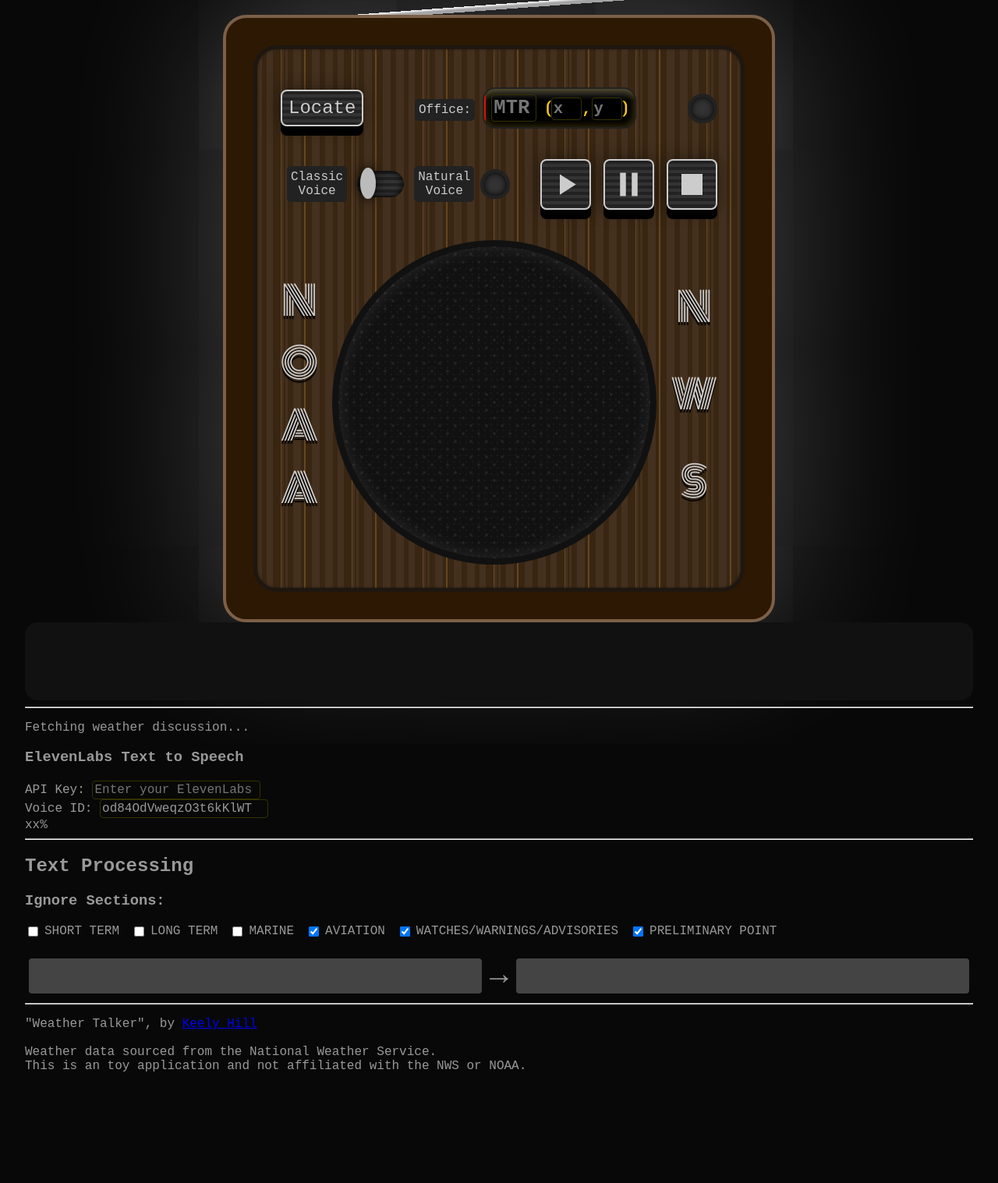
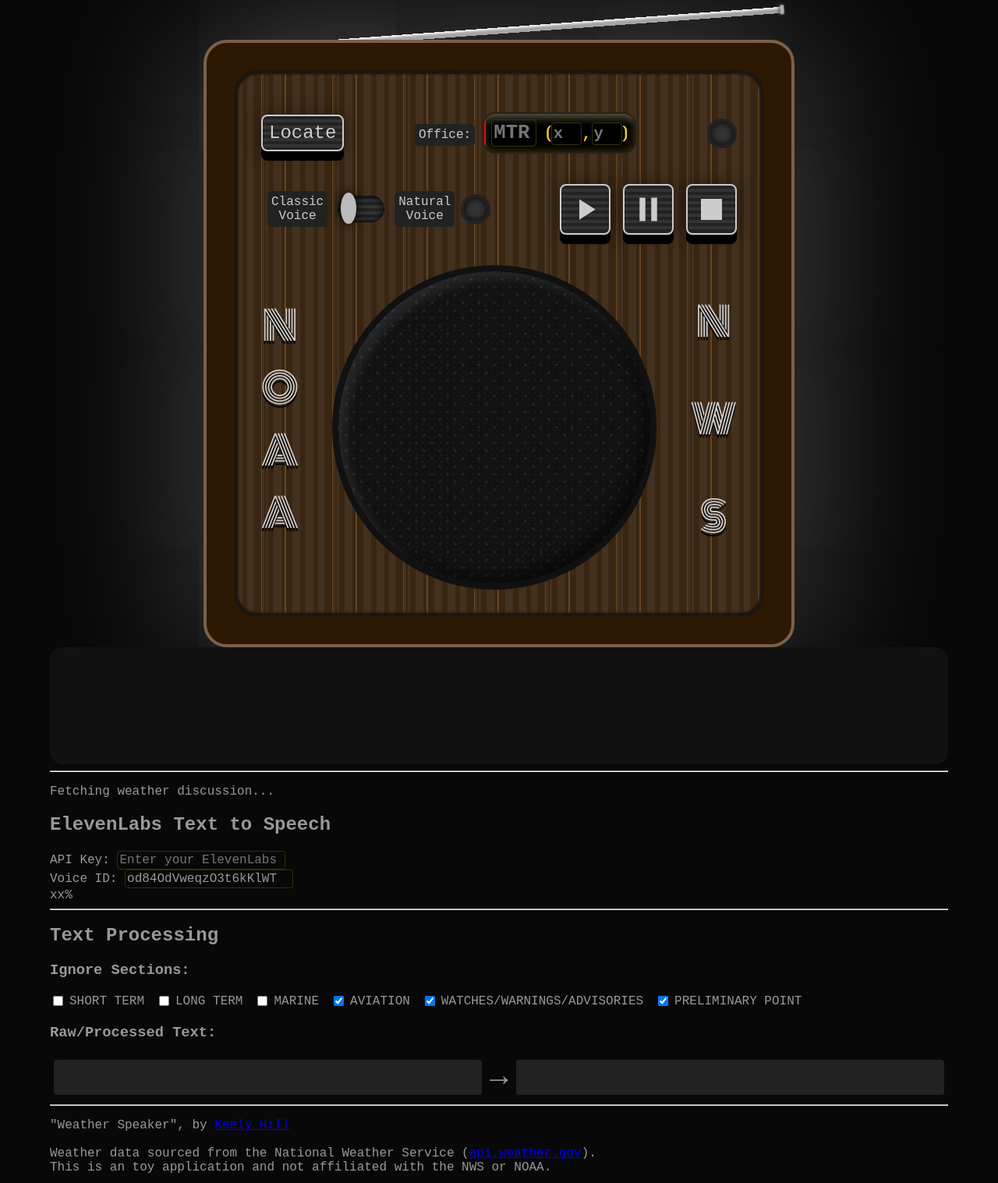
Before and after one commit to KeelyHill/weather-speaker, a plain HTML site: page index.html in a window 1280 px wide. Shown: the part 63-1580 px from the top of the page at 78% size. Before the commit the page ends 1487 px from the top, so only its background shows below. Drawn offline with Linux system fonts and the light colour scheme; a web font is replaced by a local one.

Commit message:
Misc cleanup. Name to: "Weather Speaker".

```diff
--- a/css/radio.css
+++ b/css/radio.css
@@ -2,7 +2,7 @@
 @import url("https://fonts.googleapis.com/css2?family=Kode+Mono&family=Doto&display=swap");
 
 /* Logo styleized */
-@import url("https://fonts.googleapis.com/css2?family=Monoton&family=Fascinate+Inline&display=swap");
+@import url("https://fonts.googleapis.com/css2?family=Monoton&display=swap");
 
 :root {
     --orange: rgba(249, 199, 27, 1);
@@ -16,12 +16,11 @@
 }
 
 body {
+    margin: 0;
+    padding: 4rem;
     background: #080808;
 
     font-family: "Kode Mono", monospace;
-
-    margin: 0;
-    padding: 2rem;
     color: #999;
 }
 
@@ -42,11 +41,11 @@ select {
 .radio-platform {
     background: #111;
     border-radius: 1em;
-    height: 100px;
+    height: 150px;
 }
 
 .radio-case {
-    width: 700px;
+    width: 750px;
 
     margin: 50px auto auto auto;
 
@@ -59,19 +58,10 @@ select {
     display: flex;
     flex-direction: column;
 
-    /* box-shadow: 0 0px 50px rgba(200, 190, 150, 0.5); */
     box-shadow: 0 0px 200px rgba(255, 255, 255, 0.3);
-    /* box-shadow: 0 5px 5px white; */
-    /* spotlight */
-    /* box-shadow: 0 -400px 500px rgba(255, 250, 220, 1); */
 }
 
 .radio {
-    /* width: 500px;
-    height: 320px; */
-    /* margin: 50px auto auto auto; */
-    /* background: url("/oak.jpg") center/cover no-repeat; */
-
     border-radius: 30px;
     border: 5px solid #1e1710;
 
@@ -79,7 +69,6 @@ select {
 
     padding: 30px;
     margin: 35px;
-
     position: relative;
 }
 
@@ -142,14 +131,12 @@ select {
 .antenna {
     position: absolute;
     width: 700px;
-    height: 7px;
-    /* background: #999; */
+    height: 8px;
     top: -35px;
     left: 0;
     transform: rotate(-5deg);
     transform-origin: left center;
     z-index: -1;
-    /* box-shadow: 0 0 10px #444; */
 
     background: linear-gradient(to top, #999 50%, #fff);
 }
@@ -159,12 +146,12 @@ select {
     position: absolute;
     right: 0;
     top: 50%;
-    transform: rotate(-2deg) translateY(-60%) translateX(50%);
+    transform: rotate(0deg) translateY(-55%) translateX(50%);
     width: 5px;
-    height: 10px;
-    background: #aaa;
+    height: 12px;
     border-radius: 20%;
     box-shadow: -2px 0px 4px #555;
+    background: #aaa;
 }
 
 .radio-line {
@@ -203,8 +190,6 @@ select {
 .radio-screen:hover::before {
     content: "";
     position: absolute;
-    /* top: -50%;
-    left: -50%; */
     top: 0%;
     left: 0%;
     width: 50%;
@@ -231,7 +216,6 @@ select {
     background: #111;
     border: 2px solid #222;
     border-radius: 16px;
-    /* margin: 0 1rem; */
     position: relative;
     color: rgba(249, 199, 27, 1);
     align-items: center;
@@ -297,7 +281,6 @@ input[type="password"] {
     height: 400px;
     width: 400px;
     margin: 20px auto 0 auto;
-    /* background: repeating-radial-gradient(circle, #333 0 2px, #222 2px 4px); */
 
     background-repeat: repeat;
 
@@ -308,11 +291,9 @@ input[type="password"] {
         repeat;
     background-color: #111;
 
-    /* box-shadow:
+    box-shadow:
         inset 9px 9px 15px rgba(255, 255, 255, 0.1),
-        inset -9px -9px 15px rgba(0, 0, 0, 0.5); */
-
-    box-shadow: inset 0 0 25px rgba(255, 255, 255, 0.1);
+        inset -9px -9px 15px rgba(0, 0, 0, 0.5);
 }
 
 .radio input[type="checkbox"] {
@@ -330,7 +311,6 @@ input:checked + .switch-label .slider::before {
     border-radius: 50% 50% 45% 45%;
     border: 4px solid #222;
     box-shadow: inset 0 0 10px #000;
-    /* margin: 20px 0px; */
     transition:
         background 0.3s,
         box-shadow 0.3s;
@@ -380,7 +360,6 @@ input:checked + .switch-label .slider::before {
     background: #222;
     padding: 5px;
     border-radius: 5px;
-    /* box-shadow: 0 2px black; */
 }
 
 .toggle-switch {
@@ -424,7 +403,6 @@ input:checked + .switch-label .slider::before {
     background-color: #bbb;
     border-radius: 50%;
     transition: 0.3s;
-    /* transform: translateX(-8px); */
     box-shadow: 0 0 15px #000;
 }
 
@@ -441,7 +419,6 @@ input:checked + .switch-label .slider::before {
 .media-btn {
     font-size: 1.5rem;
     padding: 0.5rem 0.5rem;
-    /* background: #222; */
     color: #ccc;
     border: 2px solid #ccc;
     border-radius: 8px;
@@ -490,12 +467,11 @@ input:checked + .switch-label .slider::before {
     flex: 1;
     overflow-y: auto;
     white-space: pre-wrap;
-    background: #f5f5f5;
     padding: 1em;
     border-radius: 4px;
 
     font-family: monospace;
     font-size: 1em;
 
-    background: #444;
+    background: #222;
 }
--- a/index.html
+++ b/index.html
@@ -3,7 +3,7 @@
     <head>
         <meta charset="UTF-8" />
         <meta name="viewport" content="width=device-width, initial-scale=1.0" />
-        <title>NSW Weather Talker</title>
+        <title>Weather Speaker</title>
         <!-- <link rel="stylesheet" href="css/styles.css" /> -->
         <link rel="stylesheet" href="css/radio.css" />
     </head>
@@ -147,7 +147,7 @@
 
                     <div class="radio-speaker"></div>
 
-                    <div class="logo-text" style="gap: 2rem">
+                    <div class="logo-text" style="gap: 2.8rem">
                         <div>N</div>
                         <div>W</div>
                         <div>S</div>
@@ -176,7 +176,7 @@
 
             <section>
                 <div class="elevenlabs-section">
-                    <h3>ElevenLabs Text to Speech</h3>
+                    <h2>ElevenLabs Text to Speech</h2>
                     <div class="form-group">
                         <label for="elevenlabs-api-key">API Key:</label>
                         <input
@@ -245,6 +245,8 @@
                 </div>
             </div>
 
+            <h3>Raw/Processed Text:</h3>
+
             <div class="text-section">
                 <div
                     class="raw-forecast-content preformat"
@@ -261,14 +263,19 @@
 
             <footer>
                 <p>
-                    "Weather Talker", by
+                    "Weather Speaker", by
                     <a href="https://keelyhill.com">Keely Hill</a>
                     <br />
                     <br />
-                    Weather data sourced from the National Weather Service.
+                    Weather data sourced from the National Weather Service (<a
+                        href="https://api.weather.gov"
+                        target="_blank"
+                        >api.weather.gov</a
+                    >).
                     <br />
                     This is an toy application and not affiliated with the NWS
                     or NOAA.
+                    <br />
                 </p>
             </footer>
         </div>
@@ -377,7 +384,6 @@
                 // Match state abbreviations that are surrounded by word boundaries
                 return text.replace(/\b([A-Z]{2})\b/g, (match, abbr) => {
                     return "" || ""; // Return full name if found, otherwise return original match
-                    // return stateMap[abbr] || match; // Return full name if found, otherwise return original match
                 });
             }
 
@@ -544,7 +550,7 @@
                 // Convert date to spoken words
                 const hours = date.getHours();
                 const minutes = date.getMinutes();
-                const period = hours >= 12 ? "PM" : "AM";
+                const period = hours >= 12 ? "P.M." : "A.M.";
                 const hour12 = hours % 12 || 12;
 
                 const dayNames = [
@@ -653,6 +659,7 @@
                 }
 
                 newText += `It is ${dateToWords(now)}. `;
+
                 newText += "\n\n";
 
                 if (nextGridForecast != null) {
@@ -688,7 +695,6 @@
                     dateToWords(
                         summarySectionProductAndLocationAndTimeSplit[2],
                     ) + ".\n";
-
                 // remove the meta data sections now that I got the time stuff
                 // real content starts at first ".\n"
                 sections[0] = sections[0].replace(/^.*?\.\n/s, ".\n");
@@ -1307,7 +1313,7 @@
             function openAudioCacheDB() {
                 return new Promise((resolve, reject) => {
                     const request = indexedDB.open(
-                        "WeatherTalkerAudioCache",
+                        "WeatherSpeakerAudioCache",
                         1,
                     );
 
```
